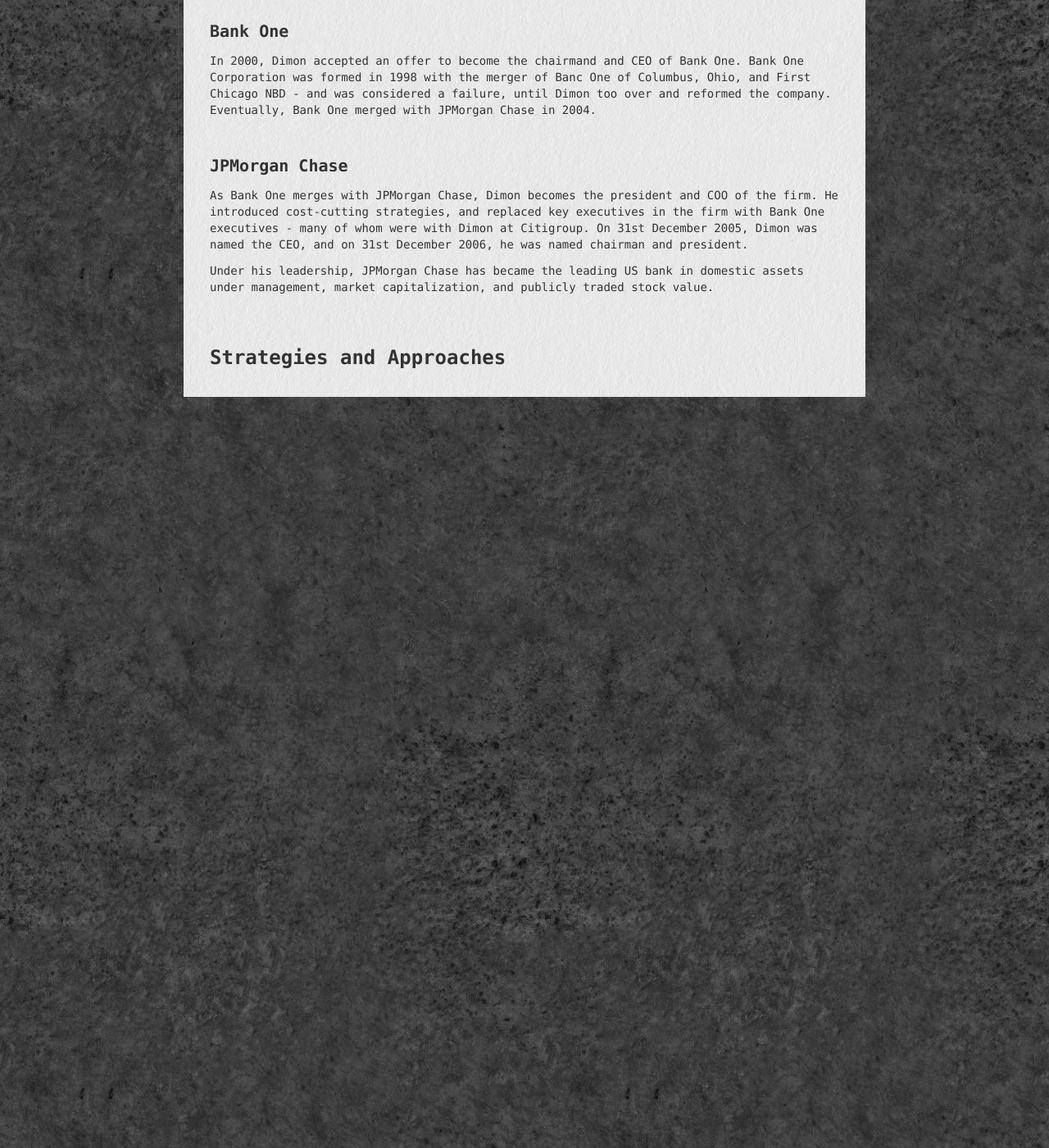
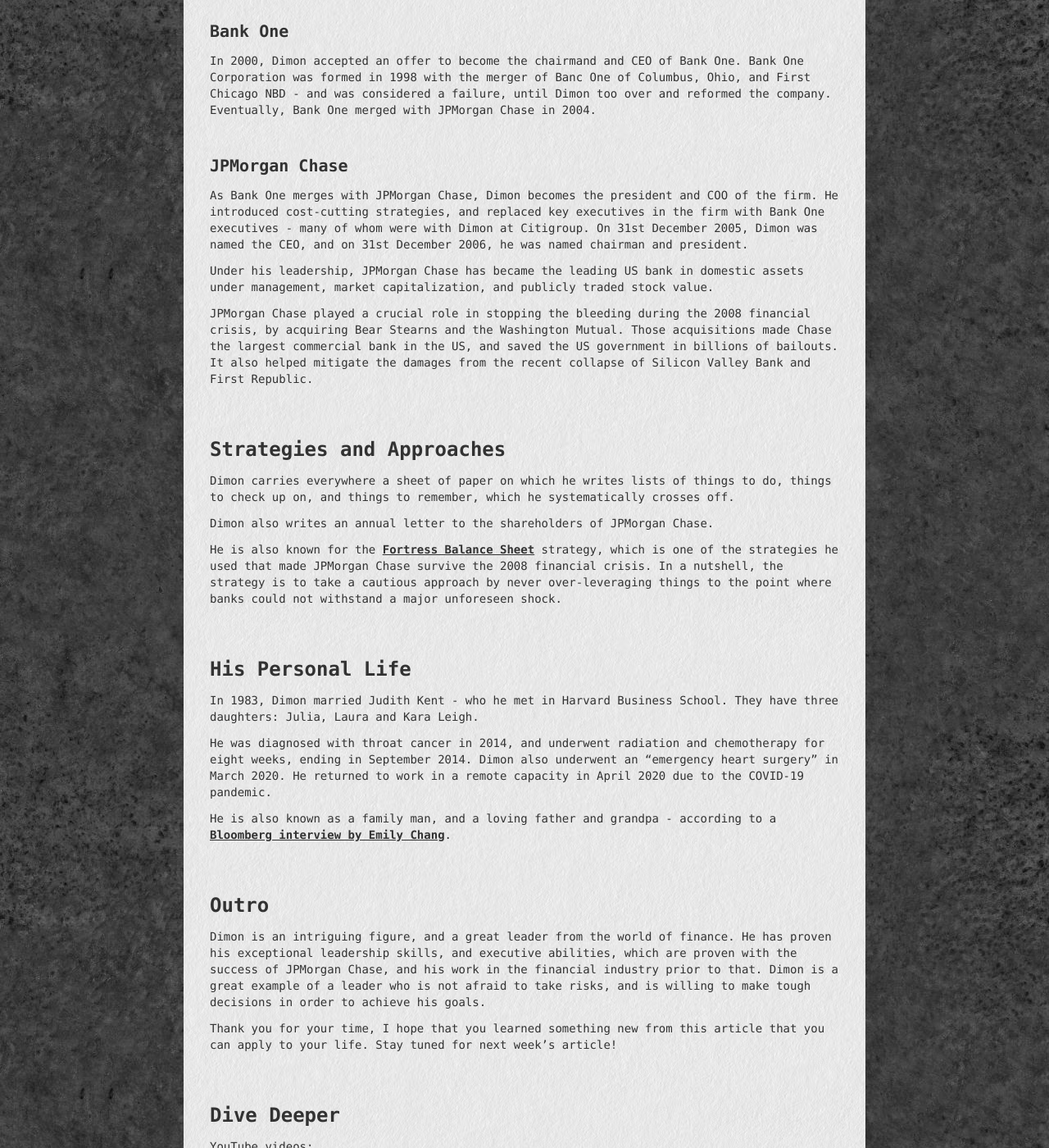
Before and after one commit to theluqmn/revelations, a Jekyll site: the page built from articles/jamie-dimon.md, in a window 1280 px wide and 1400 px high, scrolled down 1949 px. Shown: the whole window at 82% size. Built offline with Jekyll 4.4.1, drawn with Linux system fonts in a browser that asks for light colours; nearby versions of some CDN libraries; some web fonts are replaced; some of the changed text lies outside the part shown.

Commit message:
done with jamie dimon

```diff
--- a/articles/jamie-dimon.md
+++ b/articles/jamie-dimon.md
@@ -44,4 +44,45 @@ As Bank One merges with JPMorgan Chase, Dimon becomes the president and COO of t
 
 Under his leadership, JPMorgan Chase has became the leading US bank in domestic assets under management, market capitalization, and publicly traded stock value.
 
+JPMorgan Chase played a crucial role in stopping the bleeding during the 2008 financial crisis, by acquiring Bear Stearns and the Washington Mutual. Those acquisitions made Chase the largest commercial bank in the US, and saved the US government in billions of bailouts. It also helped mitigate the damages from the recent collapse of Silicon Valley Bank and First Republic.
+
 ## Strategies and Approaches
+
+Dimon carries everywhere a sheet of paper on which he writes lists of things to do, things to check up on, and things to remember, which he systematically crosses off.
+
+Dimon also writes an annual letter to the shareholders of JPMorgan Chase.
+
+He is also known for the [Fortress Balance Sheet](https://www.cfo.com/news/a-fortress-balance-sheet/669932/) strategy, which is one of the strategies he used that made JPMorgan Chase survive the 2008 financial crisis. In a nutshell, the strategy is to take a cautious approach by never over-leveraging things to the point where banks could not withstand a major unforeseen shock.
+
+## His Personal Life
+
+In 1983, Dimon married Judith Kent - who he met in Harvard Business School. They have three daughters: Julia, Laura and Kara Leigh.
+
+He was diagnosed with throat cancer in 2014, and underwent radiation and chemotherapy for eight weeks, ending in September 2014. Dimon also underwent an "emergency heart surgery" in March 2020. He returned to work in a remote capacity in April 2020 due to the COVID-19 pandemic.
+
+He is also known as a family man, and a loving father and grandpa - according to a [Bloomberg interview by Emily Chang](https://youtu.be/9Kl-wO_j5GM?si=mEbRYI0d9DdEHfZi).
+
+## Outro
+
+Dimon is an intriguing figure, and a great leader from the world of finance. He has proven his exceptional leadership skills, and executive abilities, which are proven with the success of JPMorgan Chase, and his work in the financial industry prior to that. Dimon is a great example of a leader who is not afraid to take risks, and is willing to make tough decisions in order to achieve his goals.
+
+Thank you for your time, I hope that you learned something new from this article that you can apply to your life. Stay tuned for next week's article!
+
+## Dive Deeper
+
+YouTube videos:
+
+- — [Inside the Mind of Jamie Dimon, JP Morgan CEO: Lessons on Leadership and Success](https://youtu.be/Xh6l39k3ngE?si=NorLEpJxAtgbgslZ): David Novak interviews Jamie Dimon. This article uses the interview as a basis for the article. It is a 1.5hrs long YouTube video, highly recommended if you want to learn more about Dimon.
+- — [When JPMorgan CEO Jamie Dimon Speaks, the World Listens | The Circuit](https://youtu.be/9Kl-wO_j5GM?si=mEbRYI0d9DdEHfZi): A YouTube video of Emily Chang interviewing Jamie Dimon.
+
+Articles:
+
+- — [A Fortress Balance Sheet](https://www.cfo.com/news/a-fortress-balance-sheet/669932/): An article on the Fortress Balance Sheet strategy.
+- — [Chairman and CEO Letter to Shareholders (2023) - JPMorgan Chase](https://www.jpmorganchase.com/ir/annual-report/2023/ar-ceo-letters): A letter from Jamie Dimon to the shareholders of JPMorgan Chase for the year 2023 (latest availabel during the time of writing this article).
+
+Wikipedia links:
+
+- — [Jamie Dimon](https://en.wikipedia.org/wiki/Jamie_Dimon)
+- — [JPMorgan Chase](https://en.wikipedia.org/wiki/JPMorgan_Chase)
+- — [Bank One Corporation](https://en.wikipedia.org/wiki/Bank_One_Corporation)
+- — [Sanford I. Weill (Sandy Weill)](https://en.wikipedia.org/wiki/Sanford_I._Weill)
```
